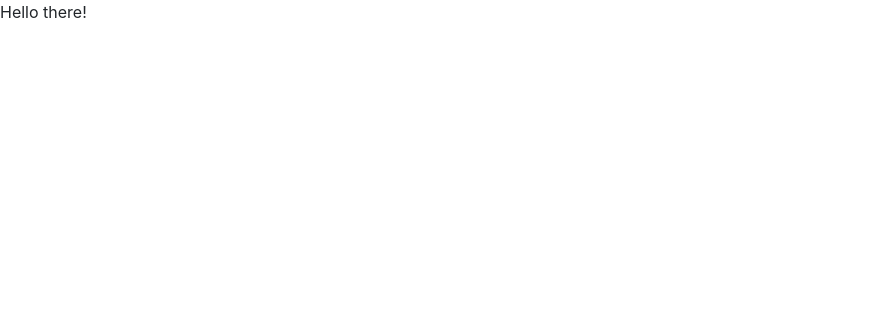
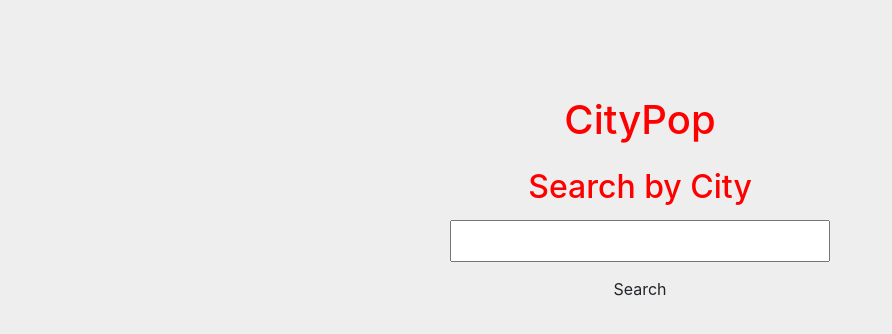
Before and after one commit to knutsa/CityPop, a React (Create React App) app: page / in a window 1280 px wide. Shown: the top 334 px of the page, without its empty margins (0-892 px from the left). Built offline with nearby package versions, Linux system fonts and the light colour scheme.

Commit message:
basic namesearch setup

```diff
--- a/src/App/SearchBarName/index.tsx
+++ /dev/null
@@ -1,12 +0,0 @@
-import React from 'react'
-
-function SearchBarLand() {
-    //display search bar, use state to update to list -> one city
-    return (
-        <div>
-
-        </div>
-    )
-}
-
-export default SearchBarLand
--- a/src/App/SearchBarLand/index.tsx
+++ b/src/App/SearchByLand/index.tsx
@@ -4,7 +4,7 @@ function SearchBarLand() {
     //display search bar, use state to update to list -> one city
     return (
         <div>
-
+            <h2 className="f-md">Search By City</h2>
         </div>
     )
 }
--- /dev/null
+++ b/src/App/SearchByName/index.tsx
@@ -0,0 +1,35 @@
+import React from 'react'
+
+import {useNameSearch} from 'hooks/geoapi'
+
+function SearchBarLand() {
+    //display search bar, use state to update to list -> one city
+    const [inp, setInp] = React.useState("");
+    const {
+        data,
+        isLoading,
+        error,
+        searchByName
+    } = useNameSearch()
+    return (
+        <div>
+            <h2 className="f-md mt-3">Search by City</h2>
+            <input className="f-sm" type="text" name="" id="" onChange={(e)=>{e.preventDefault(); setInp(e.target.value)}}/><br/>
+            <button className="btn" onClick={e=>{e.preventDefault(); searchByName(inp)}}>Search</button>
+            <ul>
+                {
+                    data && data.map(city=>{
+                        return (
+                            <li>
+                                <p>{city.name}</p>
+                                <p>{city.population}</p>
+                            </li>
+                        )
+                    })
+                }
+            </ul>
+        </div>
+    )
+}
+
+export default SearchBarLand
--- a/src/App/index.tsx
+++ b/src/App/index.tsx
@@ -1,7 +1,7 @@
 import React from 'react';
 
-import SearchByName from './SearchBarName'
-import SearchByLand from './SearchBarLand'
+import SearchByName from './SearchByName'
+import SearchByLand from './SearchByLand'
 
 type Mode = "choosing" | "searchByName" | "searchByLand"
 
@@ -13,12 +13,18 @@ const ChooseMode = ()=>{
 
 function App() {
   //Chooses mode
-  const [mode, setMode] = React.useState<Mode>("choosing");
-  if(mode === "searchByName")
-  return <SearchByName></SearchByName>
-  if(mode === "searchByLand")
-  return <SearchByLand></SearchByLand>
-  return <ChooseMode></ChooseMode>
+  const [mode, setMode] = React.useState<Mode>("searchByName");
+  return (
+    <>
+      <h1 className="f-lg">CityPop</h1>
+      {
+        (mode === "searchByName") ? <SearchByName></SearchByName>:
+          (mode === "searchByLand")? <SearchByLand></SearchByLand>:
+          <ChooseMode></ChooseMode>
+      }
+    </>
+  )
+
 }
 
 export default App
--- a/src/index.css
+++ b/src/index.css
@@ -5,9 +5,40 @@ body {
     sans-serif;
   -webkit-font-smoothing: antialiased;
   -moz-osx-font-smoothing: grayscale;
+  /* Font size */
+  --font-lg: 2.5rem;
+  --font-md: 2rem;
+  --font-sm: 1.5rem;
+  font-size: var(--font-md);
+  /* Colors */
+  --primary: #eee;
+  --secondary: #f00;
+  background-color: var(--primary) !important;
+  color: var(--secondary) !important;
+
 }
 
 code {
   font-family: source-code-pro, Menlo, Monaco, Consolas, 'Courier New',
     monospace;
 }
+
+#root{
+  margin-top: 6rem;
+  display: flex;
+  flex-direction: column;
+  align-items: center;
+  width: 100%;
+  text-align: center;
+}
+
+
+.f-lg {
+  font-size: var(--font-lg) !important;
+}
+.f-md {
+  font-size: var(--font-md) !important;
+}
+.f-sm {
+  font-size: var(--font-sm) !important;
+}
--- a/src/interfaces.tsx
+++ b/src/interfaces.tsx
@@ -1,4 +1,5 @@
 export interface City {
     name: string,
+    population: number
     //and more
 }
```
Also changed, not shown: src/App/SearchByLand/style.module.css (added), src/App/SearchByName/style.module.css (added).
